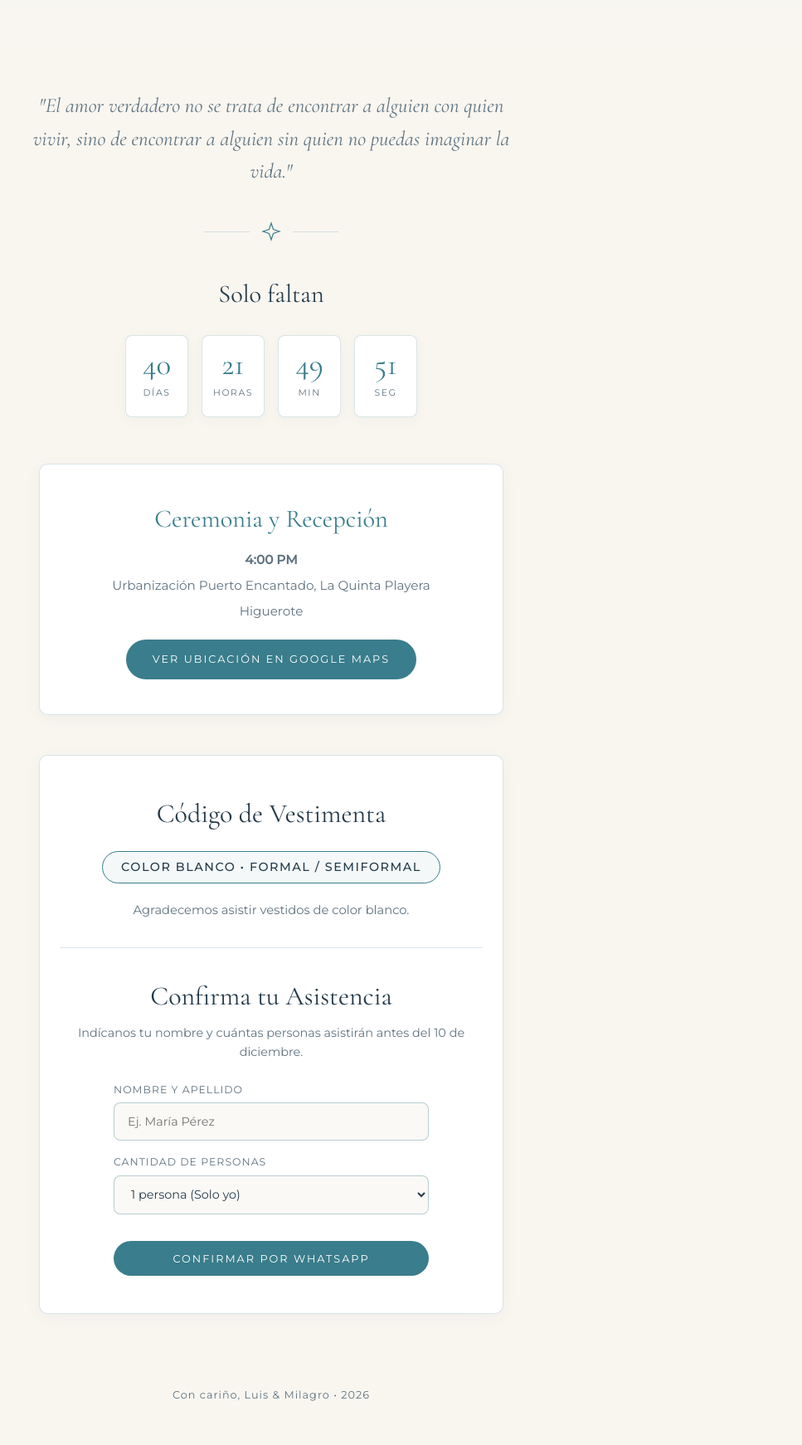
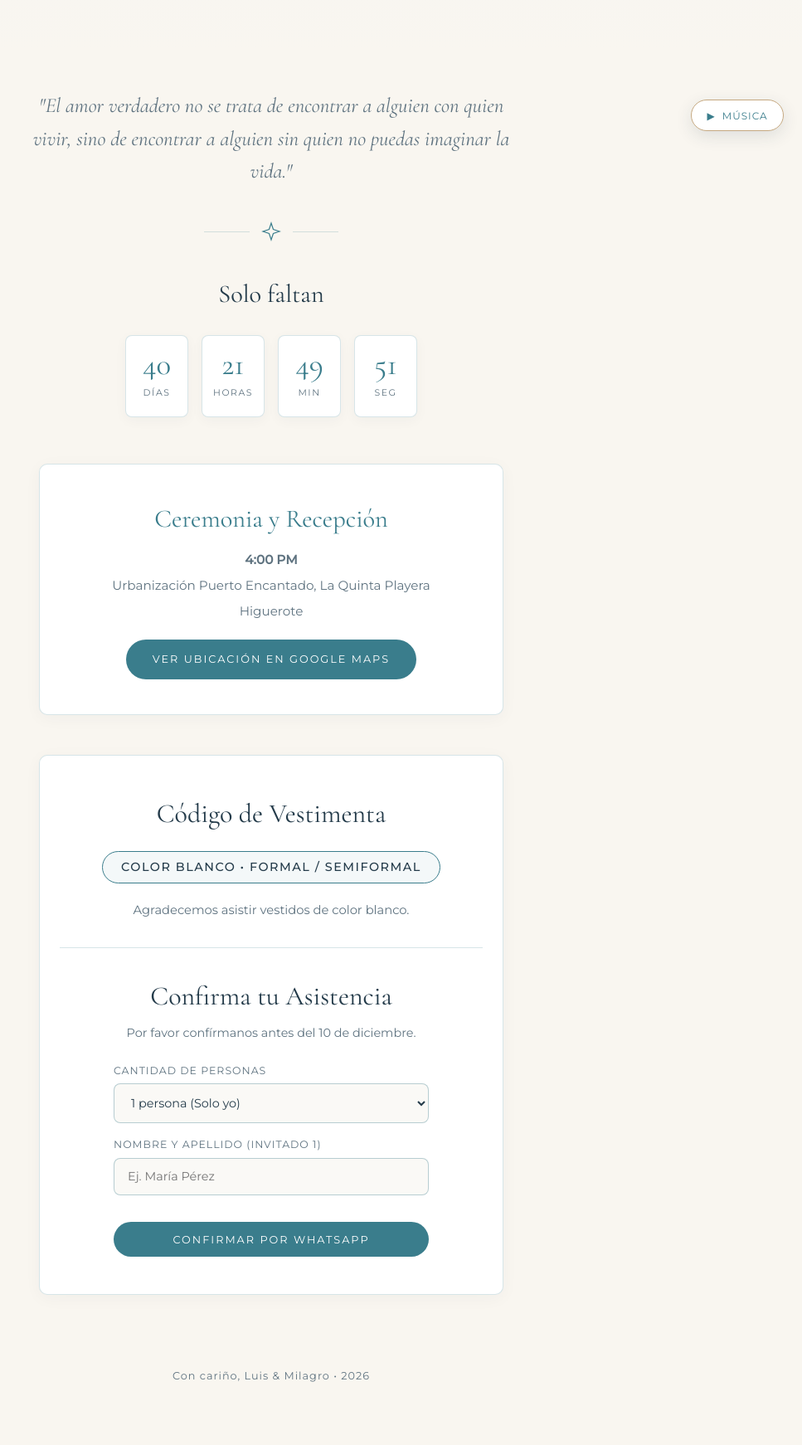
Before and after one commit to paolayagual2926/boda-luis-y-milagro, a plain HTML site: page index.html in a window 1280 px wide. Shown: the part 620-2362 px from the top of the page at 83% size, without its empty margins (313-1280 px from the left). Drawn offline with nearby package versions, Linux system fonts and the light colour scheme.

Commit message:
index.html

```diff
--- a/index.html
+++ b/index.html
@@ -303,8 +303,42 @@
             background-color: #FFFFFF;
         }
 
+        /* Botón flotante de música */
+        .music-control {
+            position: fixed;
+            bottom: 22px;
+            right: 22px;
+            z-index: 1000;
+            background-color: var(--card-bg);
+            color: var(--accent);
+            border: 1px solid var(--accent-sand);
+            border-radius: 50px;
+            padding: 0.65rem 1.15rem;
+            display: flex;
+            align-items: center;
+            gap: 8px;
+            font-family: 'Montserrat', sans-serif;
+            font-size: 0.75rem;
+            letter-spacing: 1px;
+            text-transform: uppercase;
+            cursor: pointer;
+            box-shadow: 0 6px 20px rgba(36, 59, 74, 0.12);
+            transition: all 0.3s ease;
+        }
+
+        .music-control:hover {
+            background-color: var(--accent);
+            color: #FFF;
+            border-color: var(--accent);
+        }
+
+        .music-control.playing {
+            background-color: var(--accent);
+            color: #FFF;
+        }
+
         footer {
-            padding: 2.5rem 1rem;
+            padding: 2.5rem 1rem 4.5rem;
             font-size: 0.8rem;
             letter-spacing: 1px;
             color: var(--text-muted);
@@ -312,6 +346,16 @@
     </style>
 </head>
 <body>
+
+    <!-- REPRODUCTOR DE MÚSICA INSTRUMENTAL ROMÁNTICA -->
+    <audio id="bgMusic" loop preload="auto">
+        <source src="https://cdn.pixabay.com/download/audio/2022/02/07/audio_1822015808.mp3?filename=romantic-piano-110212.mp3" type="audio/mpeg">
+    </audio>
+
+    <button id="musicBtn" class="music-control" onclick="toggleMusic()" aria-label="Reproducir o pausar música">
+        <span id="musicIcon">▶</span>
+        <span id="musicText">Música</span>
+    </button>
 
     <!-- PORTADA -->
     <header class="hero">
@@ -386,24 +430,26 @@
 
             <h2 style="font-size: 2rem; margin-bottom: 0.5rem;">Confirma tu Asistencia</h2>
             <p style="color: var(--text-muted); font-size: 0.9rem;">
-                Indícanos tu nombre y cuántas personas asistirán antes del 10 de diciembre.
+                Por favor confírmanos antes del 10 de diciembre.
             </p>
 
             <form class="rsvp-form" onsubmit="enviarWhatsApp(event)">
                 <div class="form-group">
-                    <label for="guestName">Nombre y Apellido</label>
-                    <input type="text" id="guestName" class="form-control" placeholder="Ej. María Pérez" required>
+                    <label for="guestCount">Cantidad de personas</label>
+                    <select id="guestCount" class="form-control" onchange="toggleAcompanante()" required>
+                        <option value="1">1 persona (Solo yo)</option>
+                        <option value="2">2 personas (Con acompañante)</option>
+                    </select>
                 </div>
 
                 <div class="form-group">
-                    <label for="guestCount">Cantidad de personas</label>
-                    <select id="guestCount" class="form-control" required>
-                        <option value="1 persona">1 persona (Solo yo)</option>
-                        <option value="2 personas">2 personas</option>
-                        <option value="3 personas">3 personas</option>
-                        <option value="4 personas">4 personas</option>
-                        <option value="5 personas">5 personas</option>
-                    </select>
+                    <label for="guestName1">Nombre y Apellido (Invitado 1)</label>
+                    <input type="text" id="guestName1" class="form-control" placeholder="Ej. María Pérez" required>
+                </div>
+
+                <div class="form-group" id="companionGroup" style="display: none;">
+                    <label for="guestName2">Nombre y Apellido (Invitado 2)</label>
+                    <input type="text" id="guestName2" class="form-control" placeholder="Ej. Carlos Gómez">
                 </div>
 
                 <button type="submit" class="btn" style="width: 100%;">
@@ -418,9 +464,47 @@
         Con cariño, Luis &amp; Milagro • 2026
     </footer>
 
-    <!-- JAVASCRIPT: CUENTA REGRESIVA Y WHATSAPP -->
+    <!-- JAVASCRIPT: MÚSICA, CUENTA REGRESIVA Y WHATSAPP -->
     <script>
-        // 1. Cuenta regresiva
+        // 1. Control de música
+        const bgMusic = document.getElementById("bgMusic");
+        const musicBtn = document.getElementById("musicBtn");
+        const musicIcon = document.getElementById("musicIcon");
+        const musicText = document.getElementById("musicText");
+        let isPlaying = false;
+
+        function toggleMusic() {
+            if (isPlaying) {
+                bgMusic.pause();
+                musicIcon.innerText = "▶";
+                musicText.innerText = "Música";
+                musicBtn.classList.remove("playing");
+            } else {
+                bgMusic.play();
+                musicIcon.innerText = "❚❚";
+                musicText.innerText = "Pausar";
+                musicBtn.classList.add("playing");
+            }
+            isPlaying = !isPlaying;
+        }
+
+        // 2. Mostrar u ocultar el segundo nombre según cantidad de personas
+        function toggleAcompanante() {
+            const count = document.getElementById("guestCount").value;
+            const companionGroup = document.getElementById("companionGroup");
+            const guestName2 = document.getElementById("guestName2");
+
+            if (count === "2") {
+                companionGroup.style.display = "block";
+                guestName2.required = true;
+            } else {
+                companionGroup.style.display = "none";
+                guestName2.required = false;
+                guestName2.value = "";
+            }
+        }
+
+        // 3. Cuenta regresiva
         const weddingDate = new Date("2026-12-26T16:00:00").getTime();
 
         const timer = setInterval(function() {
@@ -444,19 +528,24 @@
             document.getElementById("seconds").innerText = seconds < 10 ? "0" + seconds : seconds;
         }, 1000);
 
-        // 2. Envío personalizado a WhatsApp
+        // 4. Envío personalizado a WhatsApp
         function enviarWhatsApp(event) {
             event.preventDefault();
 
-            // CAMBIA ESTE NÚMERO POR EL TELÉFONO REAL (sin el +, con código de país)
-            const telefono = "584129140846";
+            const telefono = "584120365777";
+            const count = document.getElementById("guestCount").value;
+            const nombre1 = document.getElementById("guestName1").value.trim();
+            const nombre2 = document.getElementById("guestName2").value.trim();
 
-            const nombre = document.getElementById("guestName").value.trim();
-            const cantidad = document.getElementById("guestCount").value;
+            let mensaje = `¡Hola! Confirmo con mucha alegría nuestra asistencia a la boda de Luis y Milagro.\n\n`;
 
-            const mensaje = `¡Hola! Confirmo con mucha alegría mi asistencia a la boda de Luis y Milagro.\n\n*Nombre:* ${nombre}\n*Asistentes:* ${cantidad}`;
+            if (count === "2") {
+                mensaje += `*Asistentes (2 personas):*\n1. ${nombre1}\n2. ${nombre2}`;
+            } else {
+                mensaje = `¡Hola! Confirmo con mucha alegría mi asistencia a la boda de Luis y Milagro.\n\n*Asistente (1 persona):* ${nombre1}`;
+            }
+
             const url = `https://wa.me/${telefono}?text=${encodeURIComponent(mensaje)}`;
-
             window.open(url, "_blank");
         }
     </script>
```
